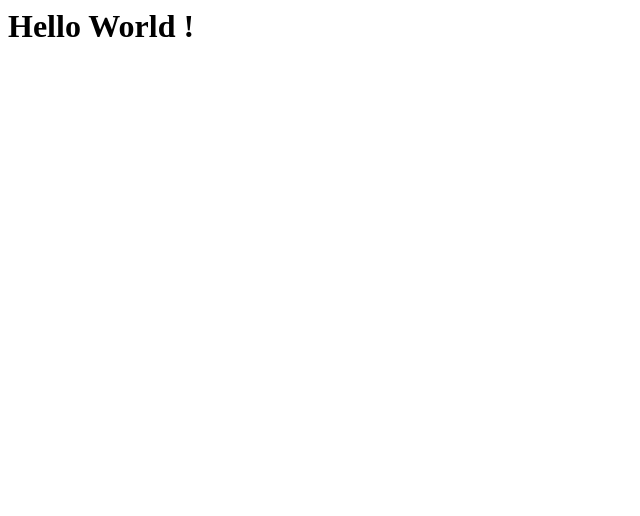
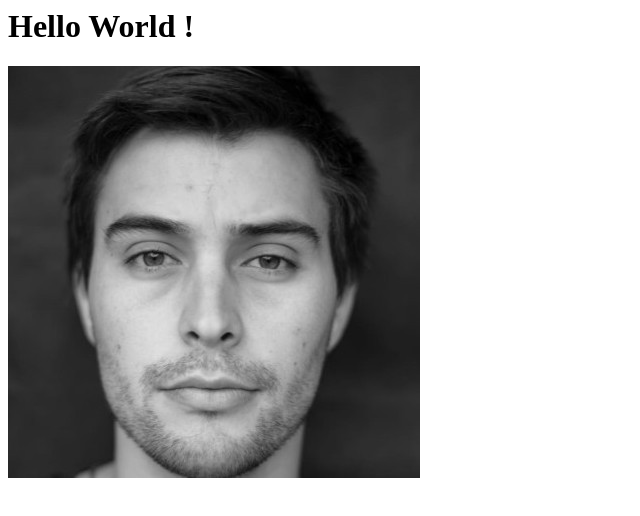
Before and after one commit to movallep/movallep.github.io, a plain HTML site: page index.html in a window 1280 px wide. Shown: the whole page, without its empty margins (0-640 px from the left). Drawn offline with Linux system fonts and the light colour scheme.

Commit message:
add image

```diff
--- a/index.html
+++ b/index.html
@@ -1,4 +1,6 @@
 <html>
     <h1>Hello World !</h1>
-
+<div>
+    <img src="img.jfif" alt="200">
+</div>
     <html>
```
Also changed, not shown: img.jfif (added).
